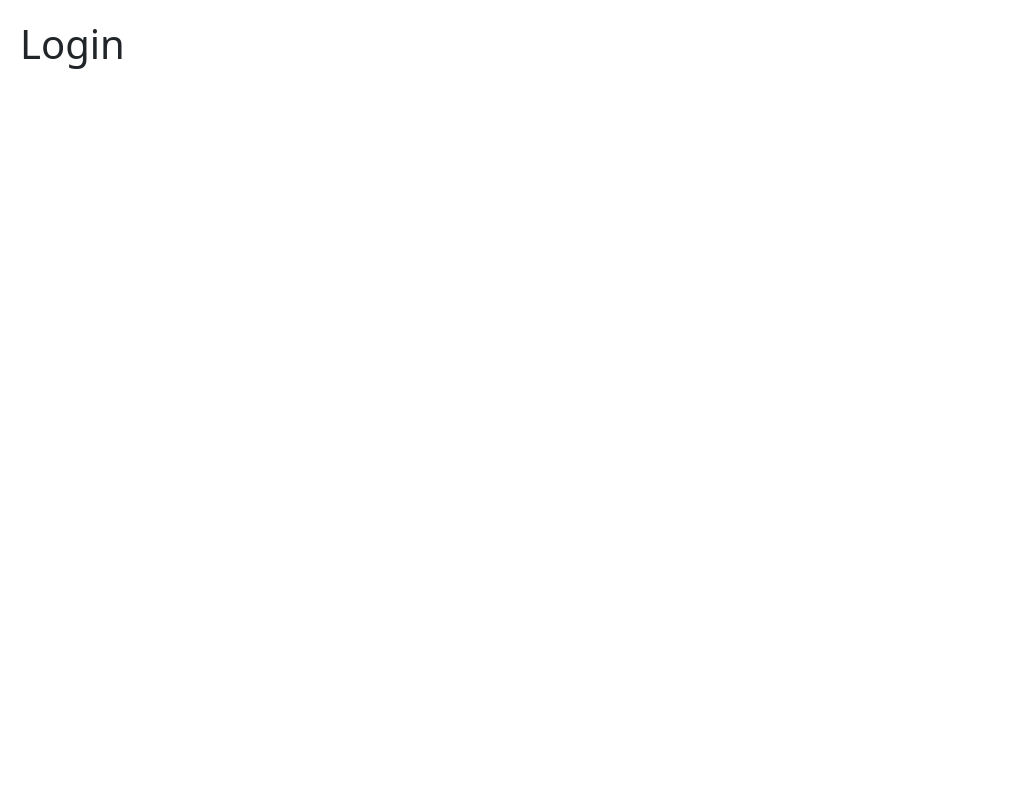
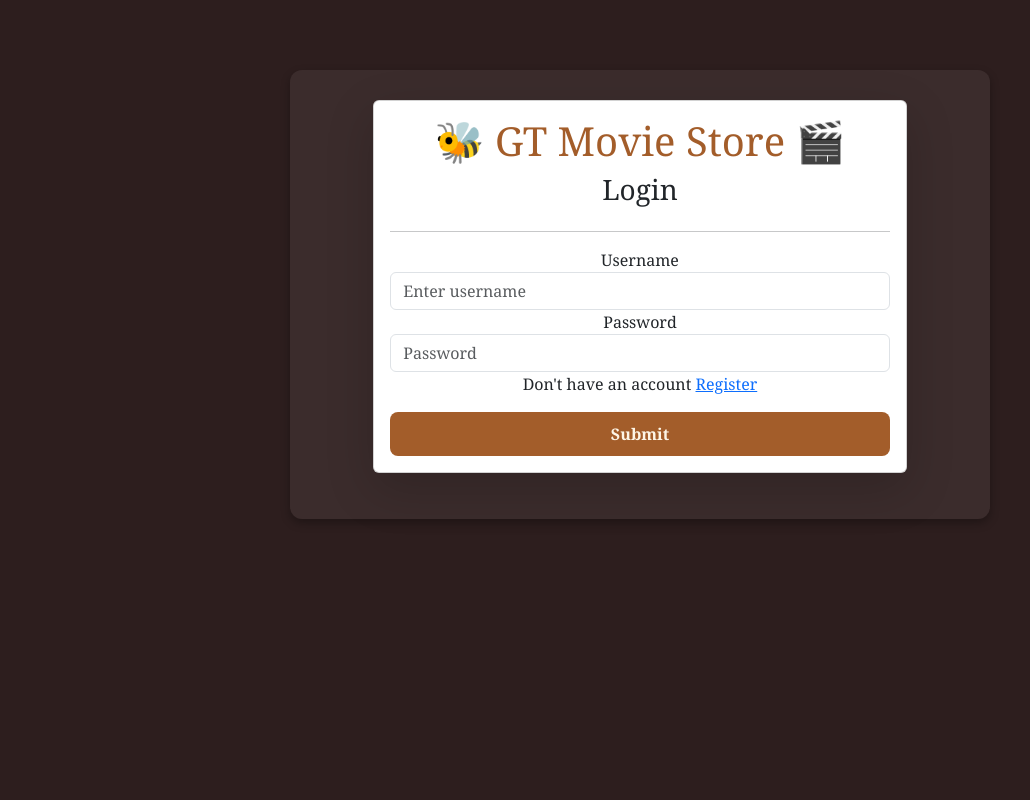
Before and after one commit to achickmath/GTMovieStore, a Django app: page /login/ in a window 1280 px wide. Before the commit the part shown is almost empty. Shown: the whole page, without its empty margins (0-1030 px from the left). Run offline with Django 5.2, Linux system fonts and the light colour scheme.

Commit message:
updated login page html file

```diff
--- a/templates/movies/login.html
+++ b/templates/movies/login.html
@@ -2,7 +2,91 @@
 <link rel="stylesheet" href="{% static 'movies/style.css' %}">
 <link href="https://cdn.jsdelivr.net/npm/bootstrap@5.3.3/dist/css/bootstrap.min.css" rel="stylesheet" integrity="sha384-QWTKZyjpPEjISv5WaRU9OFeRpok6YctnYmDr5pNlyT2bRjXh0JMhjY6hW+ALEwIH" crossorigin="anonymous">
 <body>
-<h1> Login </h1>
+
+<!DOCTYPE html>
+<html lang="en">
+<head>
+    <meta charset="UTF-8">
+    <meta name="viewport" content="width=device-width, initial-scale=1.0">
+    <title>Login</title>
+
+    <style>
+        body {
+            background-color: #2d1e1e; /* Deep warm brown */
+            color: #e0c9a6; /* Muted gold for readability */
+            font-family: 'Georgia', serif;
+        }
+        .container {
+            max-width: 700px;
+            background: #3b2c2c; /* Dark coffee brown */
+            padding: 30px;
+            border-radius: 12px;
+            box-shadow: 0 4px 10px rgba(0, 0, 0, 0.3);
+            text-align: center;
+            margin-top: 50px;
+        }
+        .header-icon {
+            font-size: 45px;
+            color: #f4a261; /* Warm burnt orange */
+        }
+        .btn-custom {
+            background-color: #a35d2a; /* Rich, earthy orange */
+            color: #fdf5e6;
+            font-weight: bold;
+            padding: 10px 20px;
+            border-radius: 8px;
+            transition: 0.3s;
+            border: none;
+        }
+        .btn-custom:hover {
+            background-color: #8d4a20;
+        }
+
+    </style>
+</head>
+<body>
+    <div class="container">
+        <!-- Login form -->
+        <form class="col-10 mx-auto card p-3 shadow-lg" method="post" enctype="multipart/form-data">
+            <h1 style="text-align: center;"><span style="color: #a35d2a;">🐝 GT Movie Store 🎬</span></h1>
+
+            {% csrf_token %}  <!-- CSRF token for security -->
+
+            <!-- Login heading -->
+            <h3>Login</h3>
+            <hr>
+
+            <!-- Display error/success messages -->
+            {% if messages %}
+            <div class="alert alert-primary" role="alert">
+                {% for message in messages %}
+                {{ message }}
+                {% endfor %}
+            </div>
+            {% endif %}
+
+            <!-- Username input field -->
+            <div class="form-group">
+                <label for="exampleInputEmail1">Username</label>
+                <input type="text" class="form-control" name="username" id="exampleInputEmail1" aria-describedby="emailHelp"
+                    placeholder="Enter username" required>
+            </div>
+
+            <!-- Password input field -->
+            <div class="form-group">
+                <label for="exampleInputPassword1">Password</label>
+                <input type="password" name="password" class="form-control" id="exampleInputPassword1" placeholder="Password" required>
+            </div>
+
+            <!-- Link to registration page -->
+            <p>Don't have an account <a href="/register/">Register</a> </p>
+
+            <!-- Submit button -->
+            <button type="submit" class="btn-custom">Submit</button>
+        </form>
+    </div>
+</body>
+</html>
 
 <script src="https://cdn.jsdelivr.net/npm/bootstrap@5.3.3/dist/js/bootstrap.bundle.min.js" integrity="sha384-YvpcrYf0tY3lHB60NNkmXc5s9fDVZLESaAA55NDzOxhy9GkcIdslK1eN7N6jIeHz" crossorigin="anonymous"></script>
 </body>
```
